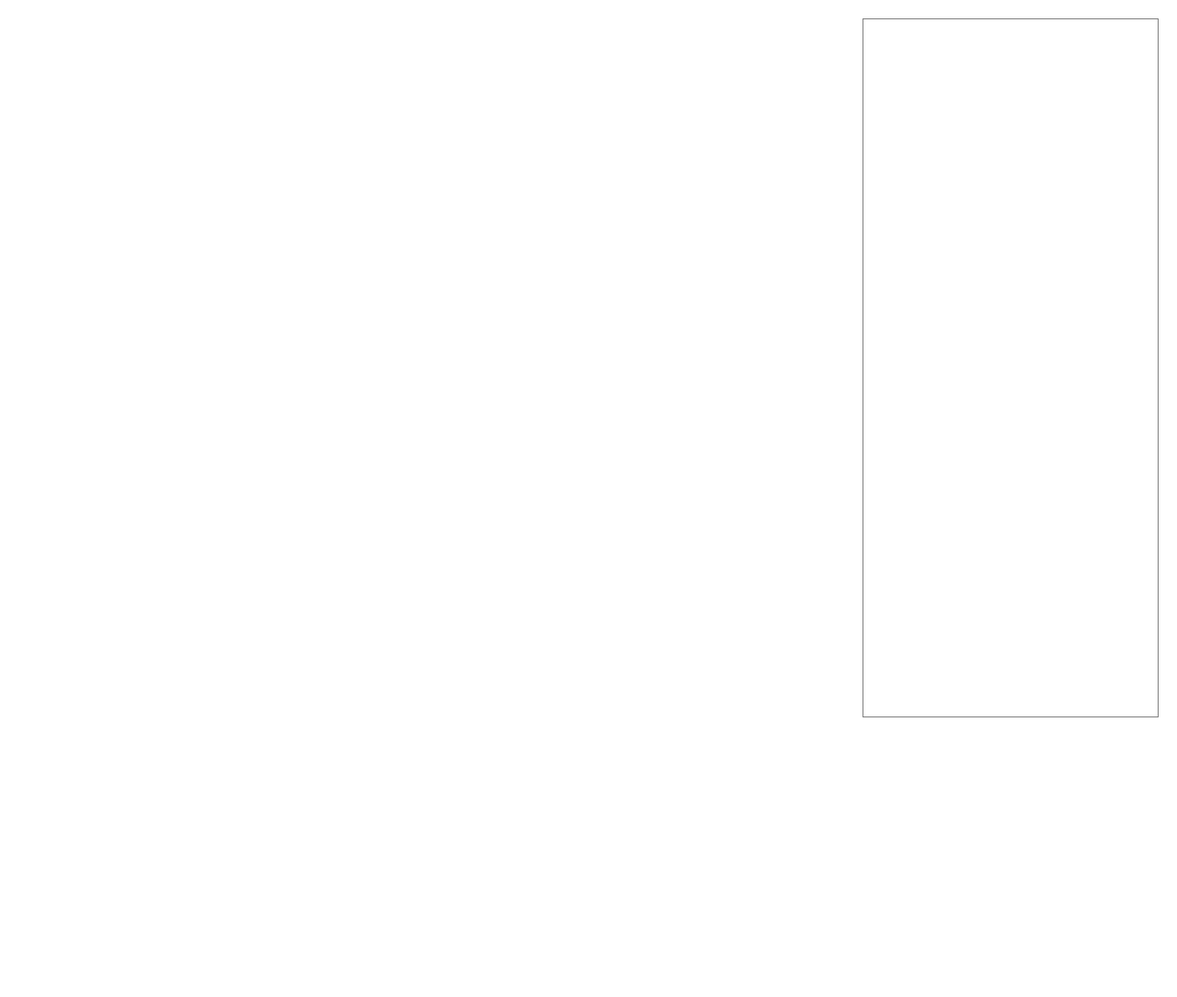
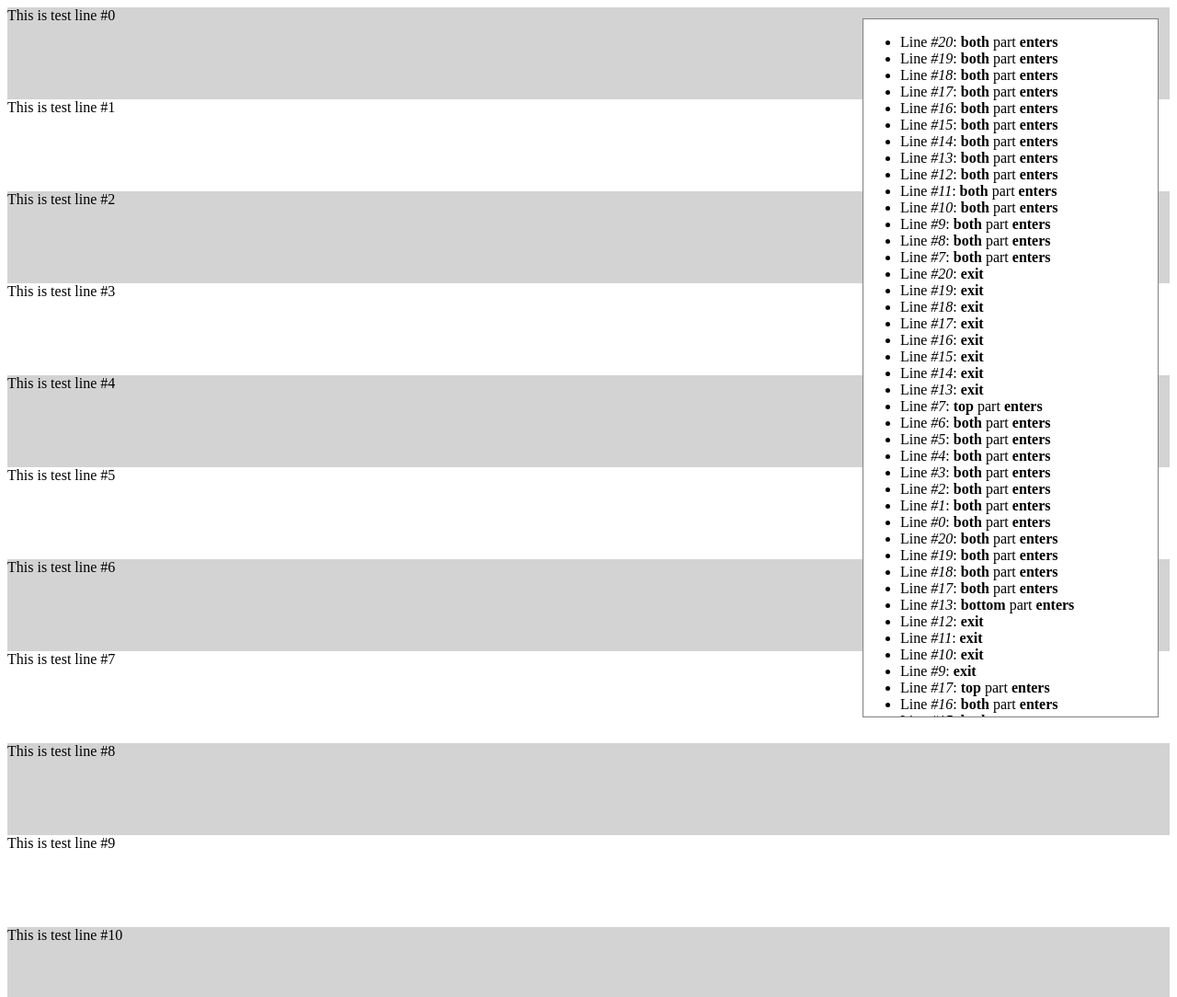
Before and after one commit to thenikso/angular-inview, a website: page examples/basic.html in a window 1280 px wide. Shown: the top 1084 px of the page at 92% size. Before the commit the page ends 800 px from the top, so only its background shows below. Drawn offline with nearby package versions, Linux system fonts and the light colour scheme.

Commit message:
Updated example to angular 1.0.2-rc.2

```diff
--- a/bower.json
+++ b/bower.json
@@ -3,11 +3,12 @@
   "version": "1.0.2",
   "main": "./angular-inview.js",
   "dependencies": {
-    "angular": "~1.0.7"
+    "angular": "1.2.0-rc.2"
   },
   "devDependencies": {
     "jquery": "~2.0.3",
-    "angular-scenario": "~1.0.7"
+    "angular-mocks": "1.2.0-rc.2",
+    "angular-scenario": "1.2.0-rc.2"
   },
   "readme": "angular-inview\n======================\n\nbower repo for angular-inview.js",
   "readmeFilename": "README.md",
--- a/examples/basic.html
+++ b/examples/basic.html
@@ -34,7 +34,7 @@
 
 	<div id="hud">
 		<ul>
-			<li ng-repeat="l in inviewLogs" ng-bind-html-unsafe="l"></li>
+			<li ng-repeat="l in inviewLogs" ng-bind-html="l.message"></li>
 		</ul>
 	</div>
 
@@ -45,15 +45,19 @@
 	<script src="../bower_components/angular/angular.js"></script>
 	<script src="../angular-inview.js"></script>
 	<script type="text/javascript">
-	angular.module('basicApp', ['angular-inview']).controller('basicCtrl', function basicCtrl ($scope) {
-		$scope.testLines = new Array(20);
+	angular.module('basicApp', ['angular-inview']).controller('basicCtrl', function basicCtrl ($scope, $sce) {
+		var logId = 0;
+		$scope.testLines = [];
+		for (var i = 20; i >= 0; i--) {
+			$scope.testLines.push(i);
+		};
 		$scope.inviewLogs = [];
 		$scope.lineInView = function(index, inview, inviewpart) {
 			var inViewReport = inview ? '<strong>enters</strong>' : '<strong>exit</strong>';
 			if (typeof(inviewpart) != 'undefined') {
 				inViewReport = '<strong>' + inviewpart + '</strong> part ' + inViewReport;
 			}
-			$scope.inviewLogs.unshift('Line <em>#' + index + '</em>: ' + inViewReport);
+			$scope.inviewLogs.unshift({ id: logId++, message: $sce.trustAsHtml('Line <em>#' + index + '</em>: ' + inViewReport) });
 		}
 	});
 	</script>
```
